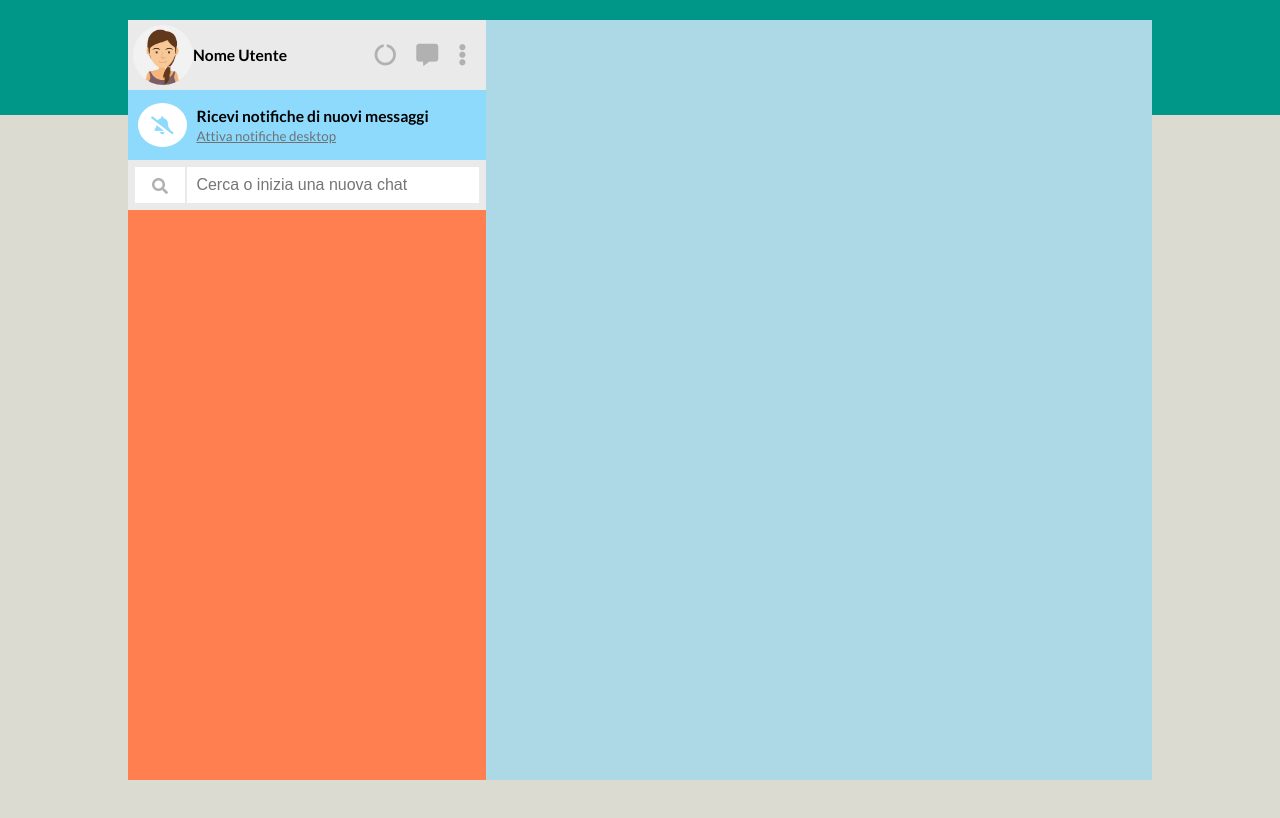
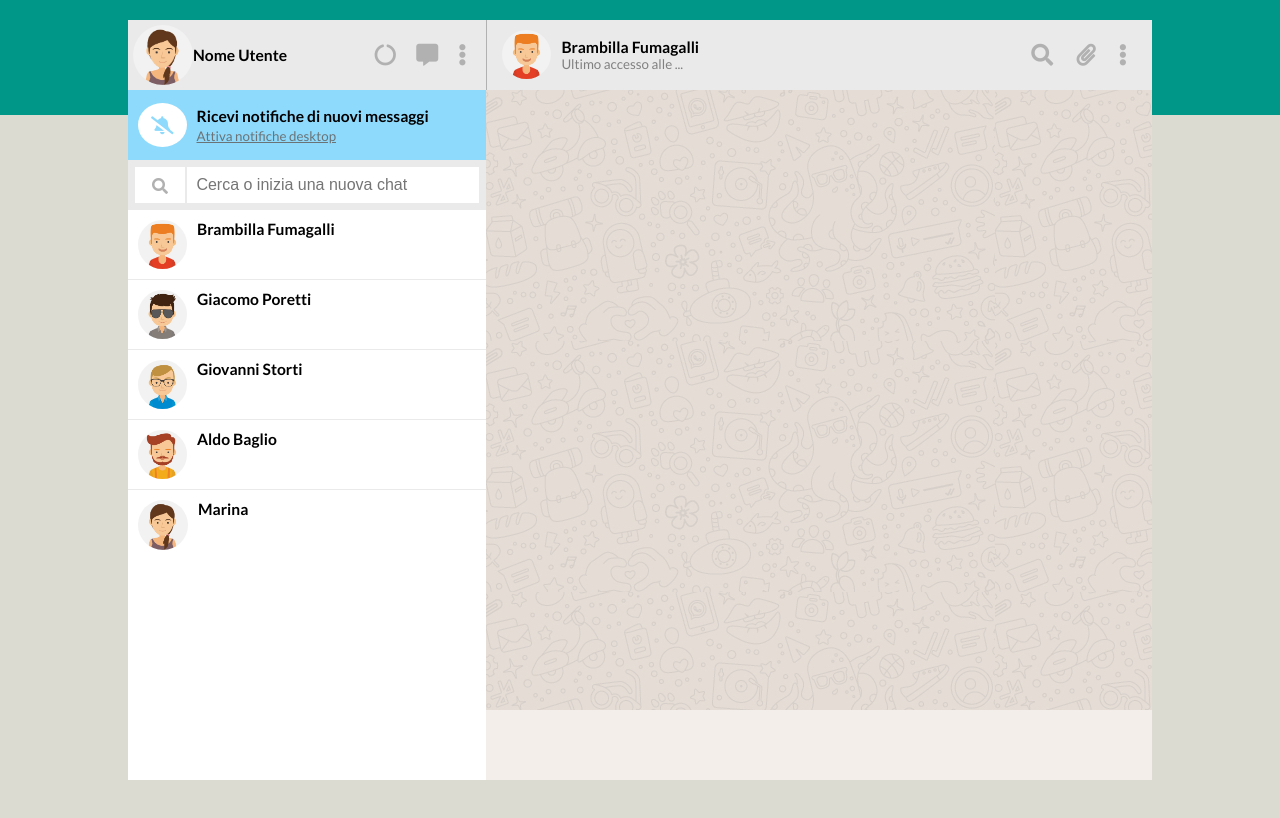
Before and after one commit to glSpisto-92/vue-boolzapp, a plain HTML site: page index.html in a window 1280 px wide. Drawn offline with Linux system fonts and the light colour scheme.

Commit message:
Aggiunta section users, header nav right e section chat/keyboard

```diff
--- a/css/style.css
+++ b/css/style.css
@@ -10,11 +10,28 @@ body{
   background: linear-gradient(to top, #dbdbd2 86%, #009688 86%);
 }
 
+  /* mix... */
+.profile_info_left, .wrapper_notifications, .user, .wrapper_profile_chatting{
+  height: 70px;
+  padding: 5px;
+  display: flex;
+  align-items: center;
+}
+
+.profile_info_left img, .user img {
+  height: 100%;
+  border-radius: 50%;
+  cursor: pointer;
+}
+
+.info_notifications, .user h3{
+  margin-left: 10px;
+}
+
   /* container nav left e right */
 .wrapper{
   max-width: 80%;
   height: calc(100% - 40px);
-  background: coral;
   margin: auto;
   margin-top: 20px;
   display: flex;
@@ -27,31 +44,21 @@ body{
 }
 
   /* section profile info */
-.wrapper_profile_user{
+.wrapper_profile_user, .wrapper_profile_chatting{
   display: flex;
   justify-content: space-between;
   background: #EAEAEA;
-}
-
-.profile_info_left, .wrapper_notifications{
-  height: 70px;
-  padding: 5px;
-  display: flex;
-  align-items: center;
-}
-.profile_info_left img {
-  height: 100%;
-  border-radius: 50%;
 }
 
 .profile_info_right {
   display: flex;
   align-items: center;
 }
-.profile_info_right i{
+.profile_info_right i, .user_settings_content i{
   color: #B1B1B1;
   font-size: 22px;
   margin-right: 20px;
+  cursor: pointer;
 }
 
   /* section notifications */
@@ -65,9 +72,6 @@ body{
   background: #fff;
   color: #8EDAFC;
   padding: 13px;
-}
-.info_notifications{
-  margin-left: 10px;
 }
 .info_notifications a{
   color: #6B7376;
@@ -106,6 +110,24 @@ body{
   outline: none;
 }
 
+  /* section users */
+.wrapper_users{
+  height: calc( 100% - 190px );
+  background: #fff;
+  overflow-y: auto;
+}
+.user{
+  align-items: flex-start;
+  padding: 10px;
+  background: #fff;
+}
+.user:not(:last-child){
+  border-bottom: 1px solid #EAEAEA;
+}
+.user a{
+  text-decoration: none;
+  color: #000;
+}
 
   /* wrapper right */
 .wrapper_right{
@@ -113,3 +135,29 @@ body{
   height: 100%;
   background: lightblue;
 }
+
+  /* section header and settings */
+.wrapper_profile_chatting{
+  border-left: 1px solid #B1B1B1;
+  align-items: center;
+}
+.wrapper_profile_chatting .user{
+  background: transparent;
+  display: flex;
+  align-items: center;
+}
+.user_chatting_content p{
+  margin-left: 10px;
+  color: grey;
+}
+
+  /* section chat/interaction and keyboard */
+.wrapper_chat{
+  height: calc( 100% - 140px );
+  background-image: url('../img/mine.jpg');
+}
+
+.wrapper_keyboard{
+  height: 70px;
+  background: #F3EEEA;
+}
--- a/index.html
+++ b/index.html
@@ -53,12 +53,59 @@
           </div>
           <input type="text" name="" value="" placeholder=" Cerca o inizia una nuova chat">
         </div>
+
+        <!-- section users -->
+        <div class="wrapper_users">
+
+          <!-- info user -->
+          <div class="user">
+            <img src="img/avatar_1.jpg" alt="">
+            <a href="#"><small><h3>Brambilla Fumagalli</h3></small></a>
+          </div>
+          <div class="user">
+            <img src="img/avatar_2.jpg" alt="">
+            <a href="#"><small><h3>Giacomo Poretti</h3></small></a>
+          </div>
+          <div class="user">
+            <img src="img/avatar_3.jpg" alt="">
+            <a href="#"><small><h3>Giovanni Storti</h3></small></a>
+          </div>
+          <div class="user">
+            <img src="img/avatar_4.jpg" alt="">
+            <a href="#"><small><h3>Aldo Baglio</h3></small></a>
+          </div>
+          <div class="user">
+            <img src="img/avatar_io.jpg" alt="">
+            <a href="#"><small><h3>Marina</h3></small></a>
+          </div>
+        </div>
       </div>
 
-      <!-- section users -->
+      <!-- section right(chat, message, other) -->
+      <div class="wrapper_right">
+        <!-- header/info chat user -->
+        <div class="wrapper_profile_chatting">
+          <div class="user">
+            <img src="img/avatar_1.jpg" alt="">
+            <!-- content chatting users -->
+            <div class="user_chatting_content">
+              <a href="#"><small><h3>Brambilla Fumagalli</h3></small></a>
+              <small><p>Ultimo accesso alle ...</p></small>
+            </div>
+          </div>
+          <!-- setting user header right -->
+          <div class="user_settings_content">
+            <i class="fas fa-search"></i>
+            <i class="fas fa-paperclip"></i>
+            <i class="fas fa-ellipsis-v"></i>
+          </div>
+        </div>
 
+        <!-- section chat/interaction... -->
+        <div class="wrapper_chat"></div>
+        <div class="wrapper_keyboard"></div>
 
-      <div class="wrapper_right"></div>
+      </div>
 
     </div>
     <!-- link javascript -->
```
Lines whose indentation alone changed are shown as unchanged.
